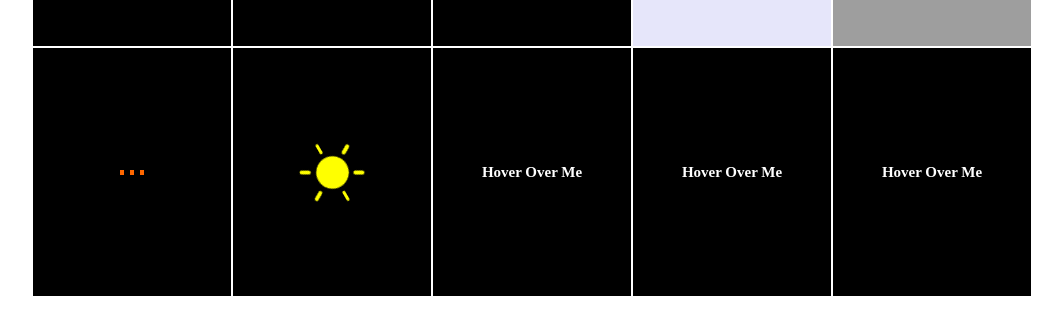
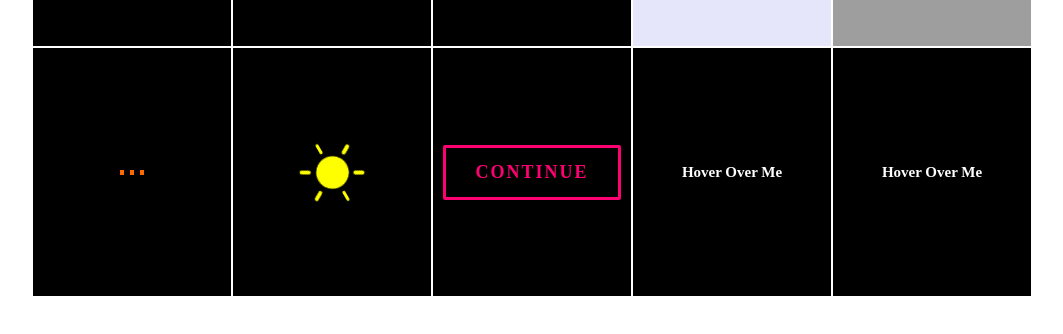
Before and after one commit to marselgray/animations, a website: page index.html in a window 1280 px wide. Shown: the part 326-660 px from the top of the page, without its empty margins (108-1171 px from the left). Drawn offline with Linux system fonts and the light colour scheme; grey boxes are pictures that could not be loaded.

Commit message:
Animation 8

```diff
--- a/index.html
+++ b/index.html
@@ -96,8 +96,11 @@
 					</div>
 			</div>
 
-			<div class="animations--section underline--link">
-				<h2><a href="#">Hover Over Me</a></h2>
+			<!-- Animation 8 -->
+			<div class="animations--section btn">
+				<div class="btn--flex">
+					<a href="#" class="btn--flex__bttn">Continue</a>
+				</div>
 			</div>
 
 			<div class="animations--section underline--link">
--- a/sass/animations/_cards.scss
+++ b/sass/animations/_cards.scss
@@ -40,6 +40,8 @@
 
 .transitionimage{
 
+	cursor: pointer;
+
 	&:hover{
 
 		.transitionimage--content{
@@ -51,3 +53,64 @@
 		}
 	}
 }
+
+
+// Animation 8
+.btn{
+
+	&--flex{
+		min-height: 30vh;
+		display:flex;
+		align-items:center;
+		justify-content:center;
+		font-size: 2rem;
+
+		&__bttn{
+			color: $rose;
+			text-decoration: none;
+			transition:0.3s ease all;
+
+			font-size:18px;
+			letter-spacing:2px;
+			text-transform:uppercase;
+			display:inline-block;
+			text-align:center;
+			width: 90%;
+			font-weight:bold;
+			padding:14px 0px;
+			border:3px solid $rose;
+			border-radius:2px;
+			position:relative;
+			box-shadow: 0 2px 10px rgba(0,0,0,0.16), 0 3px 6px rgba(0,0,0,0.1);
+
+			z-index: 10;
+			&:hover, &:active{
+				color:#FFF;
+			}
+
+			&::before{
+				transition:0.5s all ease;
+				position:absolute;
+				top:0;
+				left:50%;
+				right:50%;
+				bottom:0;
+				opacity:0;
+				content:'';
+				background-color: $rose;
+				z-index:-2;
+			}
+
+		}
+	}
+}
+
+.btn--flex__bttn:hover{
+
+	&::before{
+		transition:0.5s all ease;
+		left:0;
+		right:0;
+		opacity:1;
+	}
+}
--- a/sass/base/_base.scss
+++ b/sass/base/_base.scss
@@ -51,3 +51,4 @@ body{
 
 $white: #fff;
 $black: #000;
+$rose: #FF0072;
```
Also changed, not shown: css/style.css.
